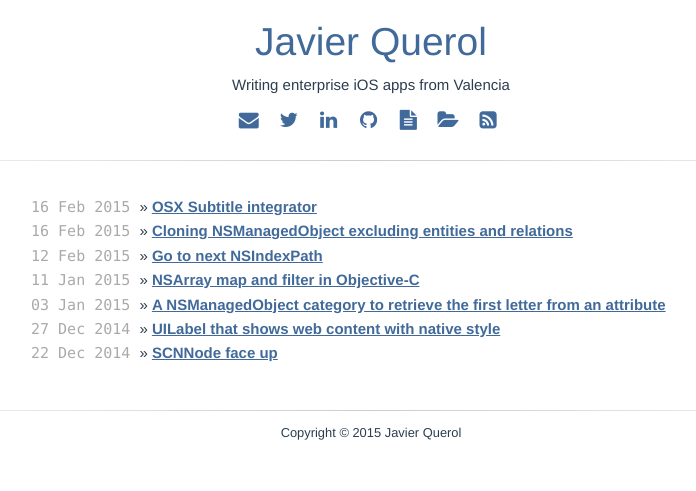
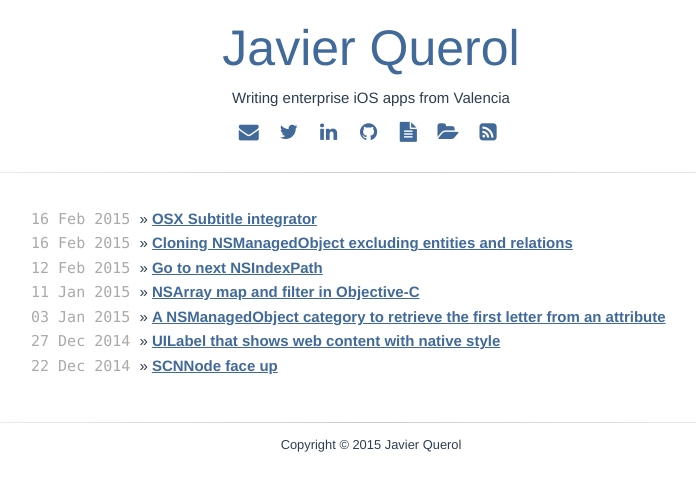
Before and after one commit to JavierQuerol/JavierQuerol.github.io, a Jekyll site: the page built from index.html, in a window 1280 px wide. Shown: the top 491 px of the page, without its empty margins (269-965 px from the left). Built offline with Jekyll 4.4.1, drawn with Linux system fonts in a browser that asks for light colours; nearby versions of some CDN libraries.

Commit message:
new header layout

```diff
--- a/_includes/header.html
+++ b/_includes/header.html
@@ -1,6 +1,6 @@
 <div id="about" style="text-align:center;">
 	<a href="/" style="text-decoration:none;">
-		<h1 class="animated fadeInDown">Javier Querol</h1>
+		<h1 class="animated fadeInDown" style="font-weight:100;font-size:50px;">Javier Querol</h1>
 	</a>
 	<span>Writing enterprise iOS apps from Valencia</span>
     <div style="padding:10px;">
--- a/css/freelancer.css
+++ b/css/freelancer.css
@@ -34,6 +34,10 @@ h5,
 h6 {
 /*    text-transform: uppercase;*/
     font-family: "Helvetica Neue",Helvetica,Arial,sans-serif;
+}
+
+h1 {
+	font-size: lighter;
 }
 
 hr.star-light,
```
Also changed, not shown: 11 other files.
